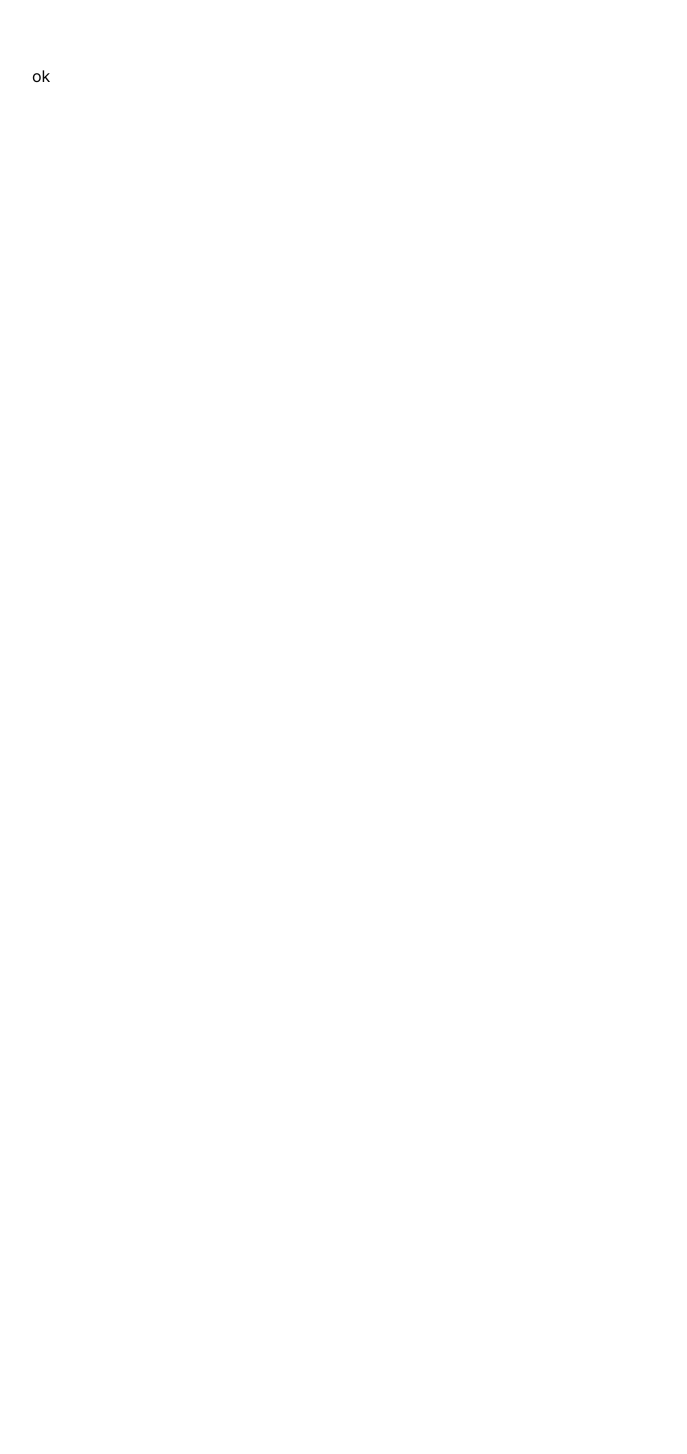
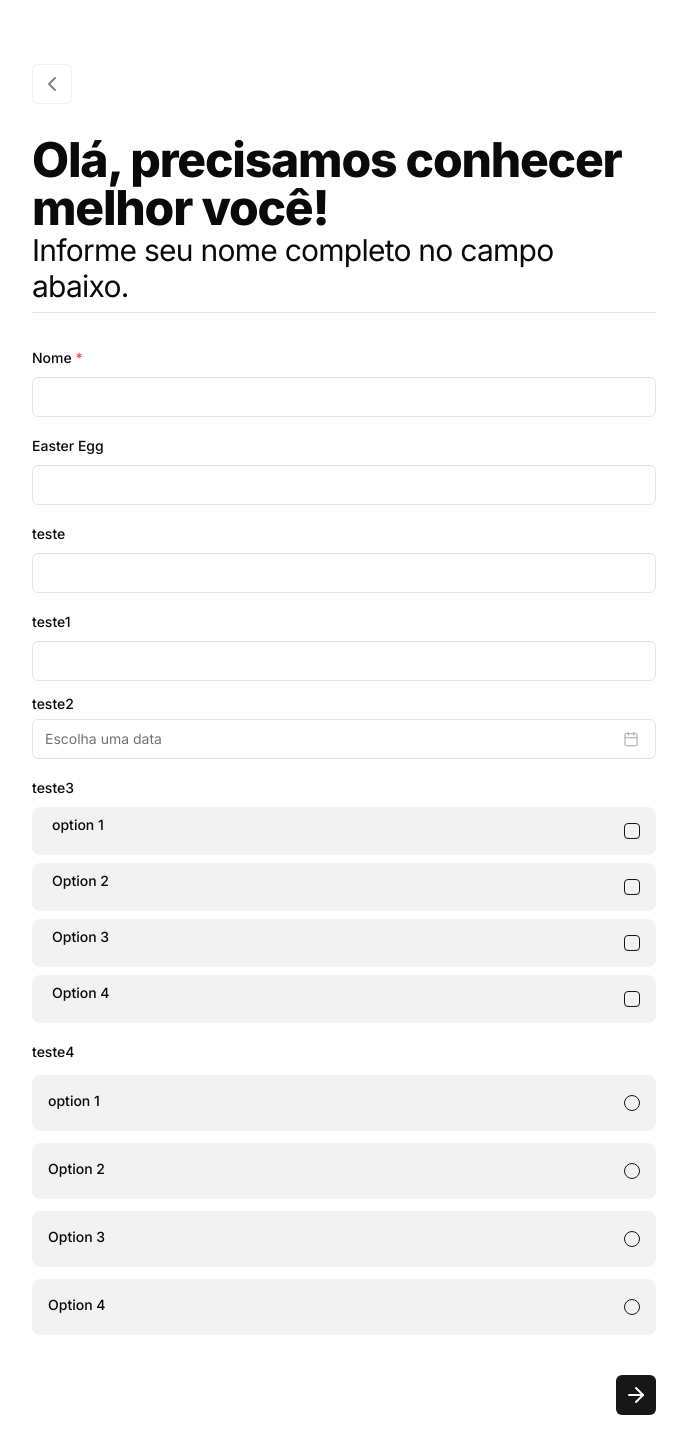
Before and after one commit to luizfelmach/formsadv, a Next.js app: page / in a window 1280 px wide. Shown: the whole page, without its empty margins (296-983 px from the left). Before the commit the page ends 800 px from the top, so only its background shows below. Built offline with nearby package versions, Linux system fonts and the light colour scheme.

Commit message:
update style

```diff
--- a/components/FormSection/FormSection.tsx
+++ b/components/FormSection/FormSection.tsx
@@ -1,3 +1,87 @@
+"use client";
+
+import { ArrowRight, ChevronLeft, Loader2, Send } from "lucide-react";
+import { Button } from "../ui/button";
+import { FormsPages } from "@/config/site";
+import { FormProvider, useForm } from "react-hook-form";
+import { GenericInput } from "../GenericInput/GenericInput";
+import { useState } from "react";
+
 export function FormSection() {
-  return <div>ok</div>;
+  const [currentPage, setCurrentPage] = useState<number>(0);
+  const methods = useForm();
+  const { handleSubmit, control, formState } = methods;
+  const { isSubmitting } = formState;
+
+  const submit = async (data: any) => {
+    console.log(data);
+  };
+
+  return (
+    <main className="flex flex-col">
+      <div>
+        <Button
+          variant="outline"
+          size="icon"
+          disabled={currentPage === 0}
+          onClick={() => setCurrentPage(currentPage - 1)}
+        >
+          <ChevronLeft />
+        </Button>
+      </div>
+
+      <header className="my-8">
+        <h1 className="scroll-m-20 text-5xl font-extrabold tracking-tight lg:text-5xl">
+          {FormsPages[currentPage].title}
+        </h1>
+        <h2 className="scroll-m-20 border-b pb-2 text-3xl font-normal tracking-tight first:mt-0">
+          {FormsPages[currentPage].subtitle}
+        </h2>
+      </header>
+
+      <FormProvider {...methods}>
+        <form onSubmit={handleSubmit(submit)} className="space-y-4">
+          {FormsPages.map((form, formIndex) =>
+            form.inputs.map((input, inputIndex) => (
+              <div
+                key={inputIndex}
+                className={formIndex !== currentPage ? "hidden" : ""}
+              >
+                <GenericInput
+                  control={control}
+                  defaultValue={""}
+                  inputProps={input}
+                />
+              </div>
+            ))
+          )}
+
+          {currentPage + 1 === FormsPages.length && (
+            <div className="pt-32">
+              <Button type="submit" disabled={isSubmitting} className="w-full">
+                {isSubmitting ? (
+                  <Loader2 className="mr-2 h-4 w-4 animate-spin" />
+                ) : (
+                  <Send className="mr-2 h-4 w-4" />
+                )}
+                Finalizar
+              </Button>
+            </div>
+          )}
+        </form>
+      </FormProvider>
+
+      {currentPage + 1 != FormsPages.length && (
+        <div className="self-end my-10">
+          <Button
+            variant="default"
+            size="icon"
+            onClick={() => setCurrentPage(currentPage + 1)}
+          >
+            <ArrowRight />
+          </Button>
+        </div>
+      )}
+    </main>
+  );
 }
--- a/config/site.ts
+++ b/config/site.ts
@@ -1,6 +1,114 @@
+import { z } from "zod";
+import { FormPageType } from "@/types";
+
 export type SiteConfig = typeof siteConfig;
 
 export const siteConfig = {
   name: "Forms | Machado & Sarter advogados associados",
   description: "Formulário de atendimento de demandas previdenciárias.",
 };
+
+export const FormsPages: FormPageType[] = [
+  {
+    title: "Olá, precisamos conhecer melhor você!",
+    subtitle: "Informe seu nome completo no campo abaixo.",
+    inputs: [
+      {
+        inputKey: "nome",
+        type: "text",
+        label: "Nome",
+        isRequired: true,
+        validation: z.string().min(1, "Insira seu nome."),
+      },
+      {
+        inputKey: "easteregg",
+        type: "text",
+        label: "Easter Egg",
+        isRequired: false,
+        validation: z.string().min(1, "Insira seu nome."),
+      },
+      {
+        inputKey: "teste",
+        type: "text",
+        label: "teste",
+        isRequired: false,
+        validation: z.string().min(1, "Insira seu nome."),
+      },
+      {
+        inputKey: "teste1",
+        type: "text",
+        label: "teste1",
+        isRequired: false,
+        validation: z.string().min(1, "Insira seu nome."),
+      },
+      {
+        inputKey: "teste2",
+        type: "date",
+        label: "teste2",
+        placeholder: "Escolha uma data",
+        isRequired: false,
+        validation: z.string().min(1, "Insira seu nome."),
+      },
+
+      {
+        inputKey: "teste3",
+        type: "checkbox",
+        label: "teste3",
+        placeholder: "Escolha uma data",
+        isRequired: false,
+        validation: z.string().min(1, "Insira seu nome."),
+        options: [
+          {
+            value: "option 1",
+          },
+          {
+            value: "Option 2",
+          },
+          {
+            value: "Option 3",
+          },
+          {
+            value: "Option 4",
+          },
+        ],
+      },
+
+      {
+        inputKey: "teste4",
+        type: "radio",
+        label: "teste4",
+        placeholder: "Escolha uma data",
+        isRequired: false,
+        validation: z.string().min(1, "Insira seu nome."),
+        options: [
+          {
+            value: "option 1",
+          },
+          {
+            value: "Option 2",
+          },
+          {
+            value: "Option 3",
+          },
+          {
+            value: "Option 4",
+          },
+        ],
+      },
+    ],
+  },
+
+  {
+    title: "Digite seu CPF!",
+    subtitle: "Insira somente os números.",
+    inputs: [
+      {
+        inputKey: "cpf",
+        type: "text",
+        label: "CPF",
+        isRequired: true,
+        validation: z.string(),
+      },
+    ],
+  },
+];
```
